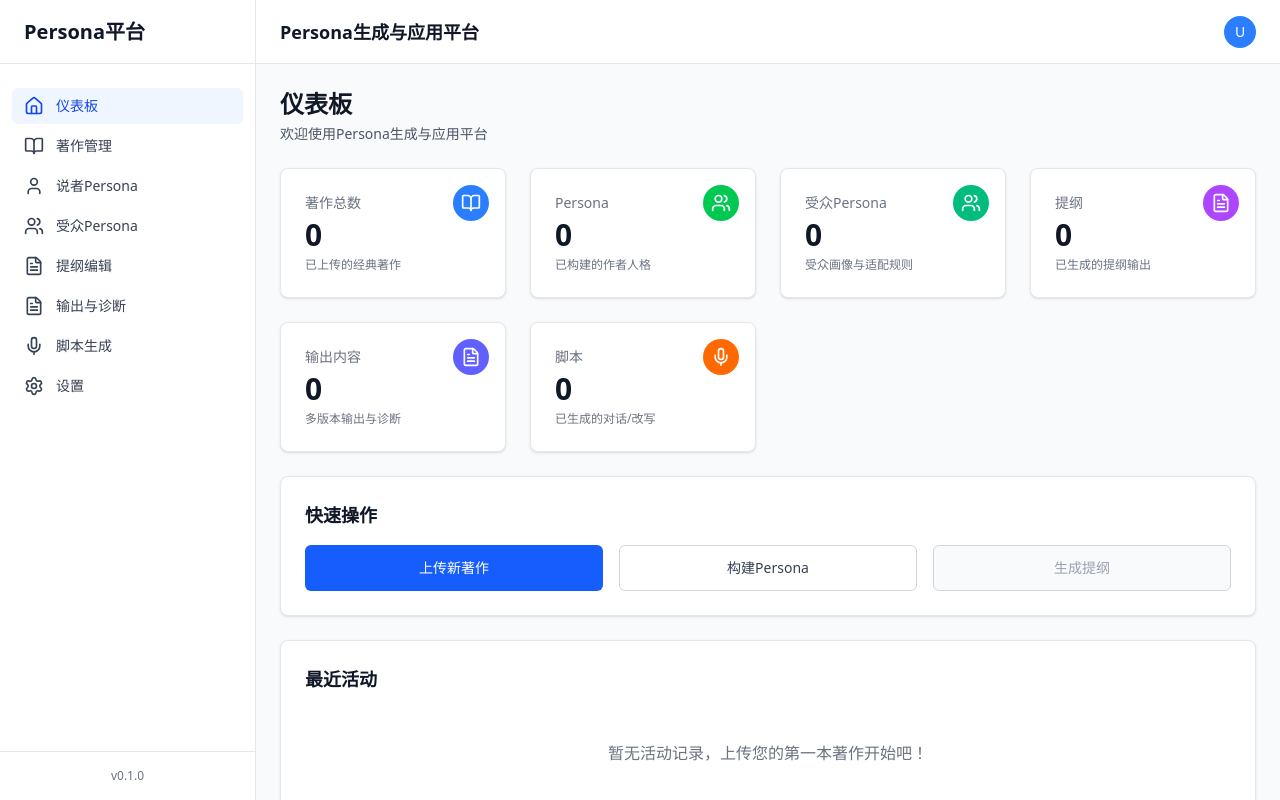
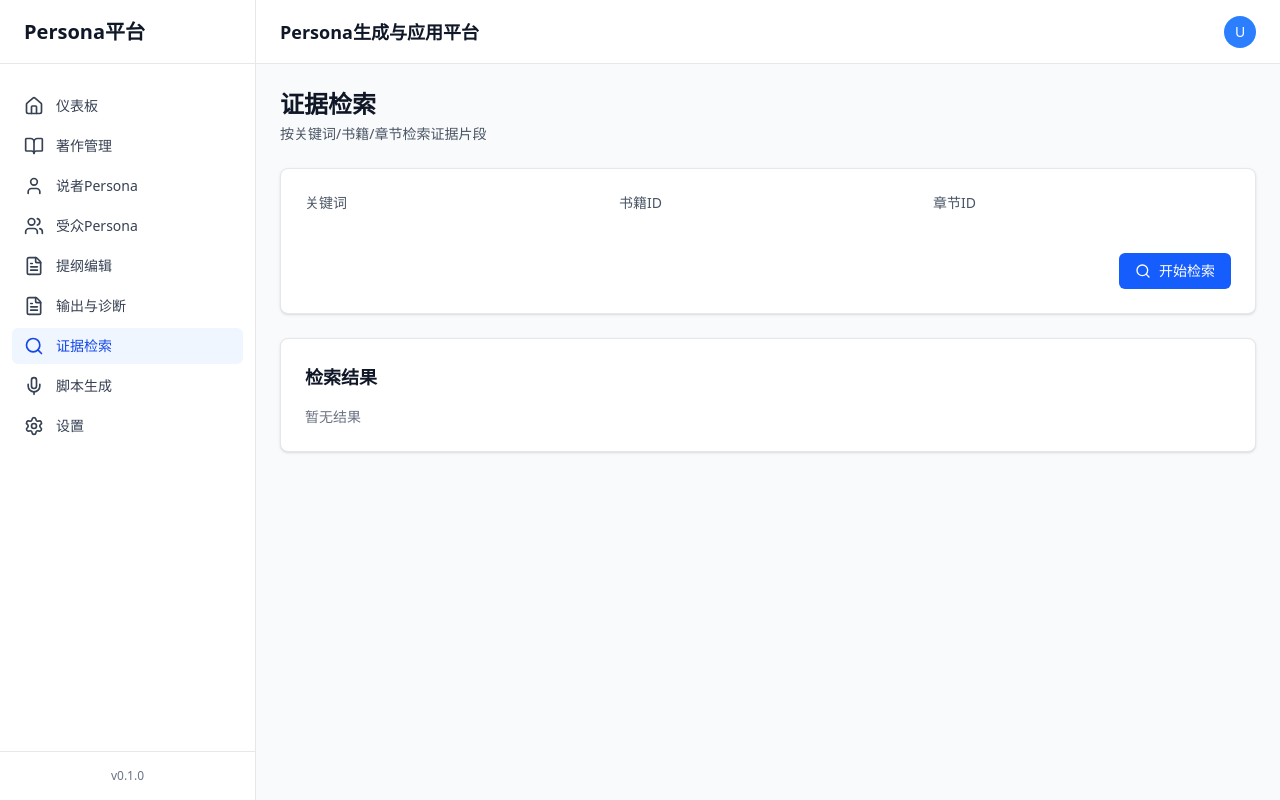
Before and after one commit to cnbison/persona, a React app in the folder frontend/: page /evidence in a window 1280 px wide. Before the commit this address led to /. Built offline with nearby package versions, Linux system fonts and the light colour scheme; no server answers; the HTML template or start-up script is replaced by a standard one.

Commit message:
feat: add evidence search page

```diff
--- a/frontend/src/App.tsx
+++ b/frontend/src/App.tsx
@@ -15,6 +15,7 @@ import OutputGenerate from './pages/outputs/OutputGenerate';
 import OutputDetail from './pages/outputs/OutputDetail';
 import DiffView from './pages/outputs/DiffView';
 import HeatmapView from './pages/outputs/HeatmapView';
+import EvidenceSearch from './pages/evidence/EvidenceSearch';
 import ScriptGenerator from './pages/scripts/ScriptGenerator';
 import ScriptViewer from './pages/scripts/ScriptViewer';
 import Settings from './pages/Settings';
@@ -39,6 +40,7 @@ function App() {
           <Route path="outputs/diff" element={<DiffView />} />
           <Route path="outputs/heatmap" element={<HeatmapView />} />
           <Route path="outputs/:artifactId" element={<OutputDetail />} />
+          <Route path="evidence" element={<EvidenceSearch />} />
           <Route path="scripts" element={<ScriptGenerator />} />
           <Route path="scripts/:scriptId" element={<ScriptViewer />} />
           <Route path="settings" element={<Settings />} />
--- a/frontend/src/components/layout/Sidebar.tsx
+++ b/frontend/src/components/layout/Sidebar.tsx
@@ -6,6 +6,7 @@ import {
   User,
   Users,
   FileText,
+  Search,
   Mic,
   Settings,
   Menu,
@@ -24,6 +25,7 @@ const navigation = [
   { name: '受众Persona', href: '/audiences', icon: Users },
   { name: '提纲编辑', href: '/outlines', icon: FileText },
   { name: '输出与诊断', href: '/outputs', icon: FileText },
+  { name: '证据检索', href: '/evidence', icon: Search },
   { name: '脚本生成', href: '/scripts', icon: Mic },
   { name: '设置', href: '/settings', icon: Settings },
 ];
--- /dev/null
+++ b/frontend/src/pages/evidence/EvidenceSearch.tsx
@@ -0,0 +1,136 @@
+// 证据检索页面
+import { useState } from 'react';
+import { Search, BookOpen } from 'lucide-react';
+import { evidenceApi } from '../../services/evidence';
+
+interface EvidenceItem {
+  evidence_id: string;
+  book_id: string;
+  chapter_id: string;
+  paragraph_id?: string | null;
+  viewpoint_id?: string | null;
+  evidence_text: string;
+  context_before?: string | null;
+  context_after?: string | null;
+  keywords?: string[];
+  score?: number;
+}
+
+export default function EvidenceSearch() {
+  const [keyword, setKeyword] = useState('');
+  const [bookId, setBookId] = useState('');
+  const [chapterId, setChapterId] = useState('');
+  const [loading, setLoading] = useState(false);
+  const [error, setError] = useState<string | null>(null);
+  const [results, setResults] = useState<EvidenceItem[]>([]);
+
+  const handleSearch = async () => {
+    try {
+      setLoading(true);
+      setError(null);
+      const response = await evidenceApi.searchEvidence({
+        keyword: keyword || undefined,
+        book_id: bookId || undefined,
+        chapter_id: chapterId || undefined,
+      });
+      setResults(response?.data?.items || []);
+    } catch (err: any) {
+      setError(err.message || '检索失败');
+    } finally {
+      setLoading(false);
+    }
+  };
+
+  return (
+    <div className="space-y-6">
+      <div>
+        <h1 className="text-2xl font-bold text-gray-900">证据检索</h1>
+        <p className="mt-1 text-sm text-gray-600">按关键词/书籍/章节检索证据片段</p>
+      </div>
+
+      {error && (
+        <div className="rounded-md bg-red-50 p-4">
+          <p className="text-sm text-red-800">{error}</p>
+        </div>
+      )}
+
+      <div className="bg-white shadow rounded-lg border border-gray-200 p-6 space-y-4">
+        <div className="grid grid-cols-1 md:grid-cols-3 gap-4">
+          <label className="text-sm text-gray-600">
+            关键词
+            <input
+              value={keyword}
+              onChange={(e) => setKeyword(e.target.value)}
+              className="mt-1 w-full rounded-md border-gray-200 text-sm"
+            />
+          </label>
+          <label className="text-sm text-gray-600">
+            书籍ID
+            <input
+              value={bookId}
+              onChange={(e) => setBookId(e.target.value)}
+              className="mt-1 w-full rounded-md border-gray-200 text-sm"
+            />
+          </label>
+          <label className="text-sm text-gray-600">
+            章节ID
+            <input
+              value={chapterId}
+              onChange={(e) => setChapterId(e.target.value)}
+              className="mt-1 w-full rounded-md border-gray-200 text-sm"
+            />
+          </label>
+        </div>
+
+        <div className="flex justify-end">
+          <button
+            onClick={handleSearch}
+            disabled={loading}
+            className="inline-flex items-center px-4 py-2 text-sm font-medium rounded-md text-white bg-blue-600 hover:bg-blue-700 disabled:opacity-60"
+          >
+            <Search className="w-4 h-4 mr-2" />
+            {loading ? '检索中...' : '开始检索'}
+          </button>
+        </div>
+      </div>
+
+      <div className="bg-white shadow rounded-lg border border-gray-200 p-6">
+        <h2 className="text-lg font-semibold text-gray-900 mb-4">检索结果</h2>
+        {results.length === 0 ? (
+          <div className="text-sm text-gray-500">暂无结果</div>
+        ) : (
+          <div className="space-y-4">
+            {results.map((item) => (
+              <div key={item.evidence_id} className="border border-gray-200 rounded-lg p-4">
+                <div className="flex items-center justify-between text-xs text-gray-500">
+                  <div className="flex items-center gap-2">
+                    <BookOpen className="w-4 h-4" />
+                    <span>章节ID: {item.chapter_id}</span>
+                    {item.paragraph_id && <span>段落ID: {item.paragraph_id}</span>}
+                  </div>
+                  <span>Score: {item.score ?? 1.0}</span>
+                </div>
+                <p className="mt-2 text-sm text-gray-900 whitespace-pre-wrap">{item.evidence_text}</p>
+                {item.context_before && (
+                  <p className="mt-2 text-xs text-gray-500">前文：{item.context_before}</p>
+                )}
+                {item.context_after && (
+                  <p className="mt-2 text-xs text-gray-500">后文：{item.context_after}</p>
+                )}
+                {item.keywords && item.keywords.length > 0 && (
+                  <div className="mt-3 flex flex-wrap gap-2">
+                    {item.keywords.map((kw, idx) => (
+                      <span key={idx} className="inline-flex items-center rounded-full bg-blue-50 px-2 py-1 text-xs text-blue-700">
+                        {kw}
+                      </span>
+                    ))}
+                  </div>
+                )}
+              </div>
+            ))}
+          </div>
+        )}
+      </div>
+    </div>
+  );
+}
```
Also changed, not shown: 1 other file (tests, documents, lock files or other folders).
